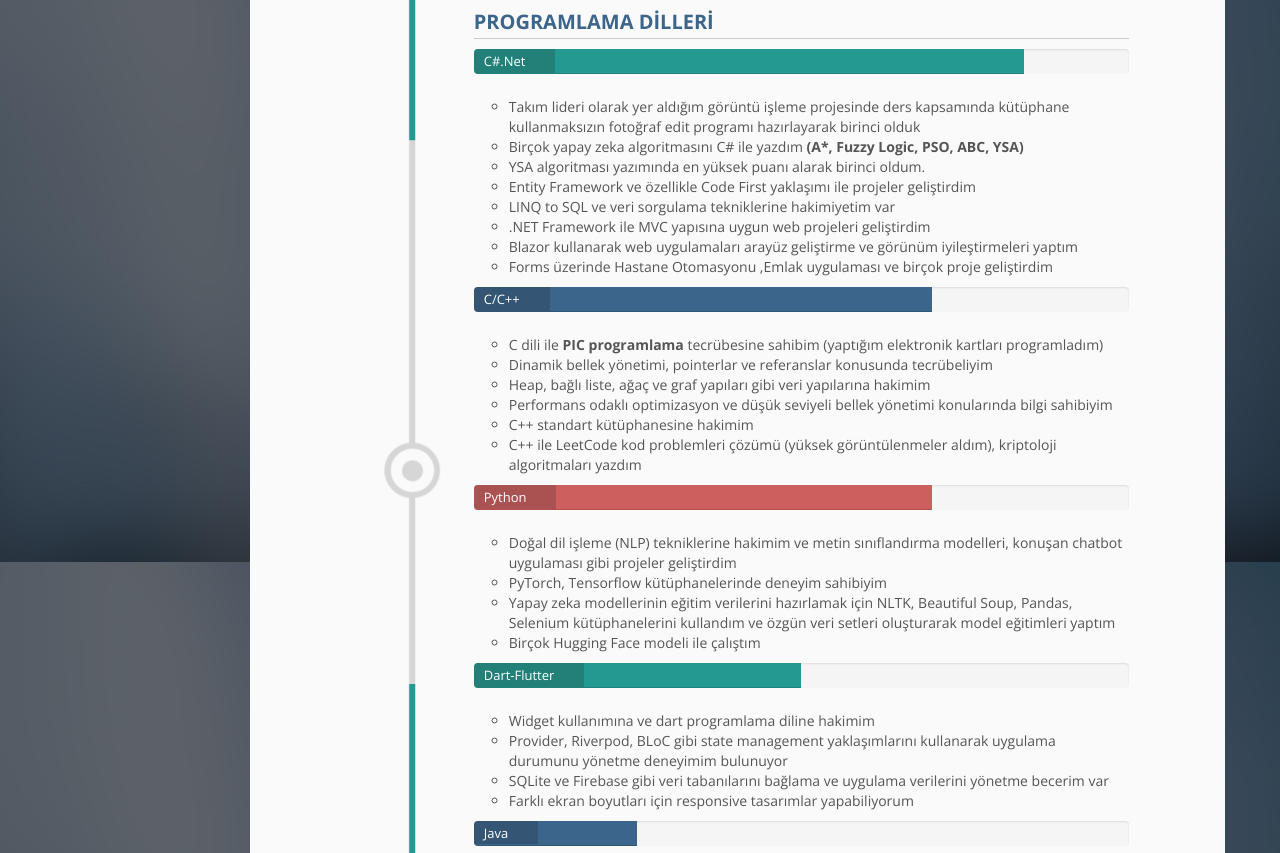
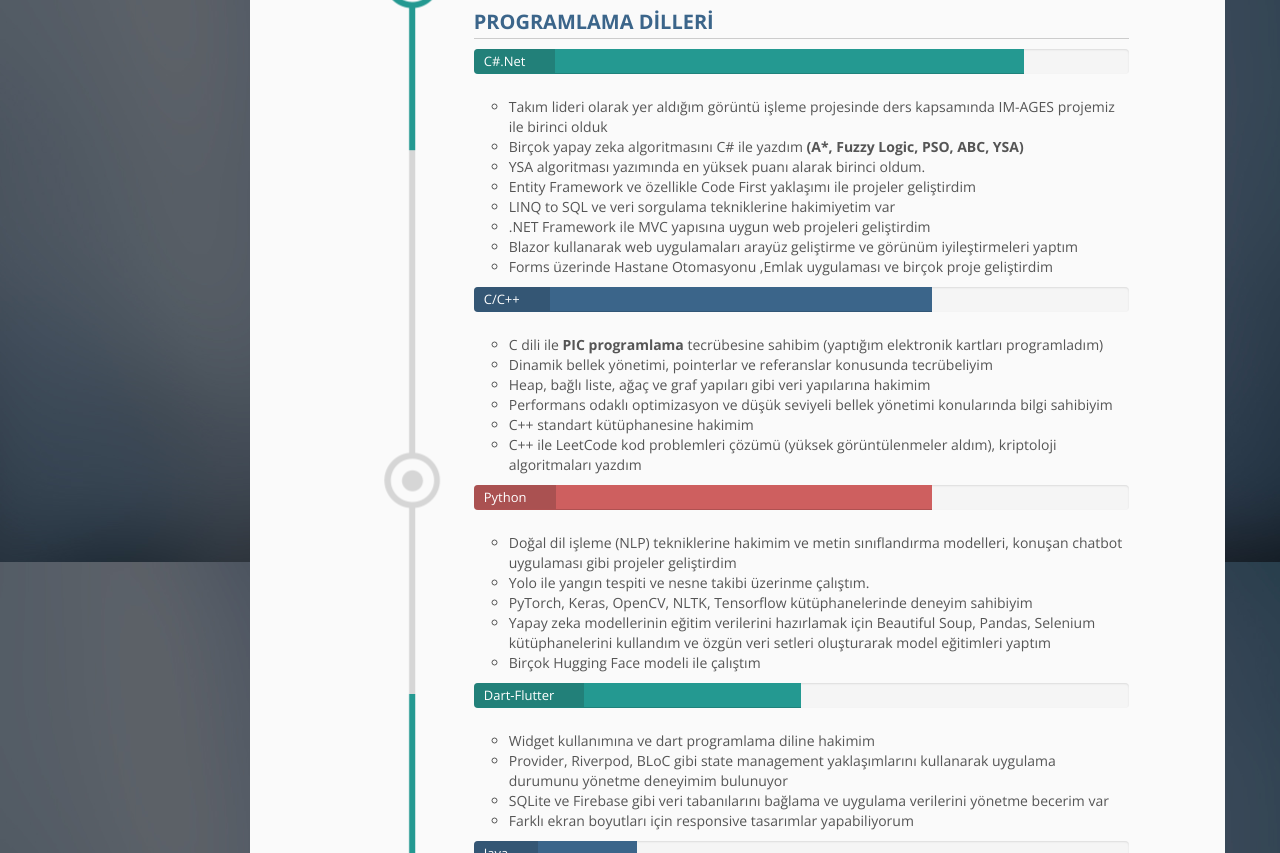
Before and after one commit to Developper2310/YFU-Portfolyo-CV, a plain HTML site: page index.html in a window 1280 px wide. Shown: the part 2638-3491 px from the top of the page. Drawn offline with nearby package versions, Linux system fonts and the light colour scheme; files that its build step writes are made by us from their sources; files whose address does not match are found by name.

Commit message:
Update index.html

```diff
--- a/index.html
+++ b/index.html
@@ -198,7 +198,7 @@
                                                 <ul class="job-list">
 
                                                     <li>
-                                                         Lider olarak yer aldığım ekibim ile IM-AGES projesi ile görüntü işleme ders kapsamında birinci olduk.
+                                                         Lider olarak yer aldığım ekibim ile <strong>IM-AGES projesi ile görüntü işleme ders kapsamında birinci olduk.</strong>
                                                     </li>
                                                     <li>
                                                         Veri tabanı yönetimi, Web teknolojileri, masaüstü uygulamaları ile ilgili projeler yaptım.
@@ -397,7 +397,7 @@
                                                     <br>
                                                     <ul class="skill-usage">
 
-                                                        <li>Takım lideri olarak yer aldığım görüntü işleme projesinde ders kapsamında kütüphane kullanmaksızın fotoğraf edit programı hazırlayarak birinci olduk</li>
+                                                        <li>Takım lideri olarak yer aldığım görüntü işleme projesinde ders kapsamında IM-AGES projemiz ile birinci olduk</li>
                                                         <li>Birçok yapay zeka algoritmasını C# ile yazdım <strong>(A*, Fuzzy Logic, PSO, ABC, YSA)</strong></li>
                                                         <li>YSA algoritması yazımında en yüksek puanı alarak birinci oldum.</li>
                                                         <li>Entity Framework ve özellikle Code First yaklaşımı ile projeler geliştirdim</li>
@@ -440,8 +440,9 @@
                                                     <br>
                                                     <ul class="skill-usage">
                                                         <li>Doğal dil işleme (NLP) tekniklerine hakimim ve metin sınıflandırma modelleri, konuşan chatbot uygulaması gibi projeler geliştirdim</li>
-                                                        <li>PyTorch, Tensorflow kütüphanelerinde deneyim sahibiyim</li>
-                                                        <li>Yapay zeka modellerinin eğitim verilerini hazırlamak için NLTK, Beautiful Soup, Pandas, Selenium kütüphanelerini kullandım ve özgün veri setleri oluşturarak model eğitimleri yaptım</li>
+                                                        <li>Yolo ile yangın tespiti ve nesne takibi üzerinme çalıştım.</li>
+                                                        <li>PyTorch, Keras, OpenCV, NLTK, Tensorflow kütüphanelerinde deneyim sahibiyim</li>
+                                                        <li>Yapay zeka modellerinin eğitim verilerini hazırlamak için Beautiful Soup, Pandas, Selenium kütüphanelerini kullandım ve özgün veri setleri oluşturarak model eğitimleri yaptım</li>
                                                         <li>Birçok Hugging Face modeli ile çalıştım</li>
 
                                                     </ul>
```
